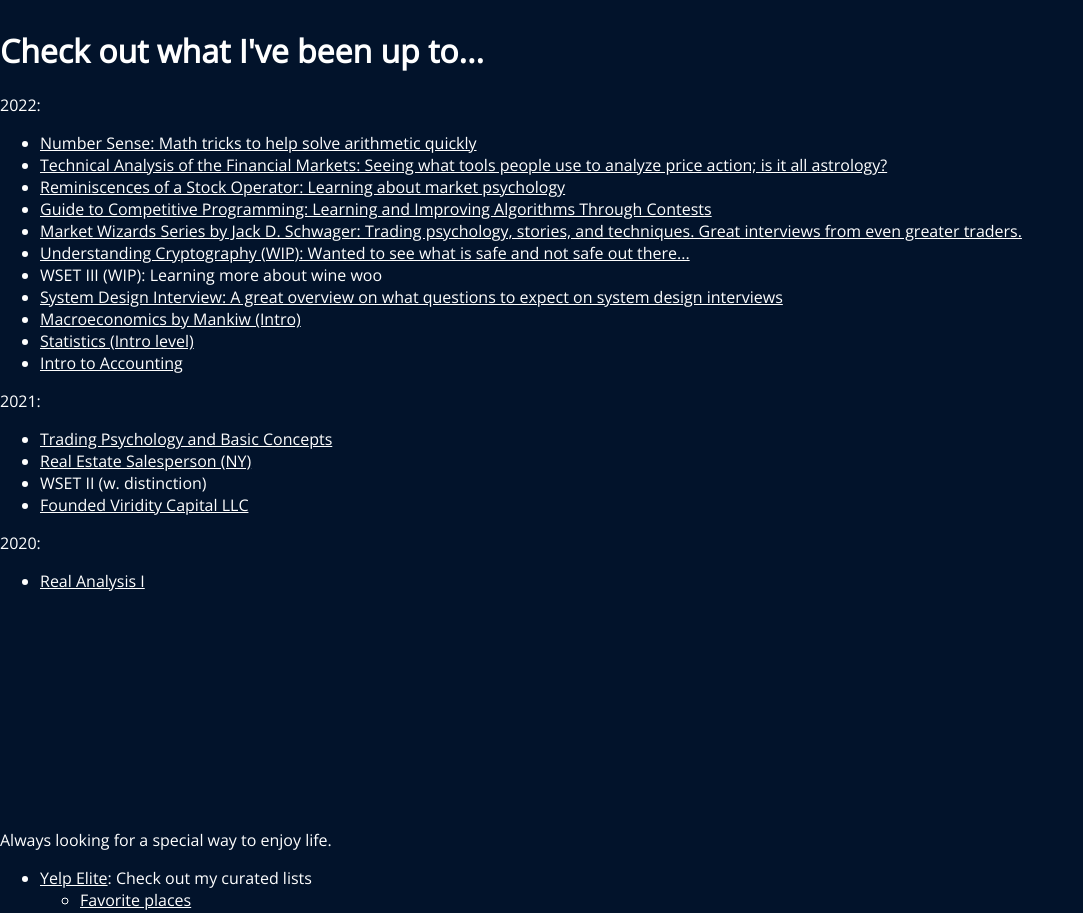
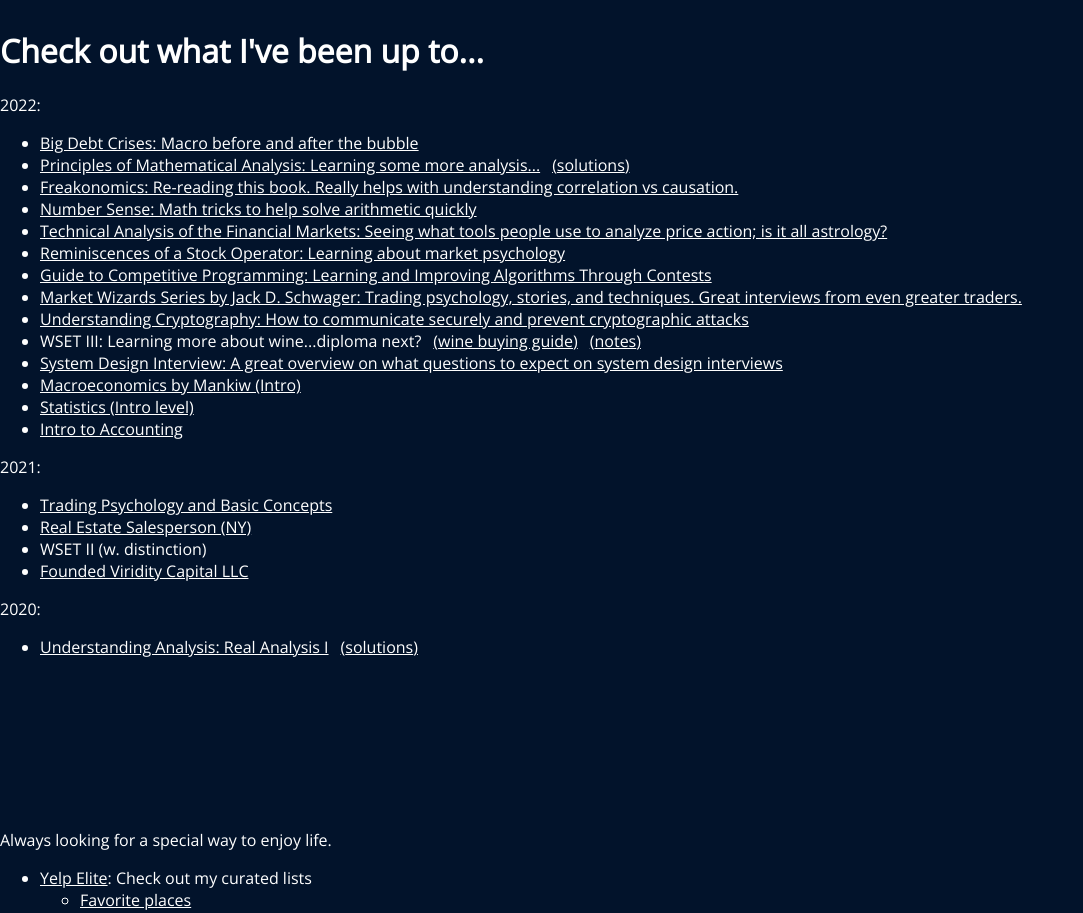
Before and after one commit to mikinty/mikinty.github.io-archive3, a React app: page /#/ in a window 1280 px wide. Shown: the part 2240-3153 px from the top of the page, without its empty margins (0-1083 px from the left). Built offline with nearby package versions, Linux system fonts and the light colour scheme.

Commit message:
Add more links to books I've been reading.
Finished Crypto, added some styling for the lists and ability to add
additional links

```diff
--- a/src/pages/AcademiaPage.js
+++ b/src/pages/AcademiaPage.js
@@ -3,8 +3,23 @@
 const COURSES = {
   2022: [
     {
+      name: "Big Debt Crises: Macro before and after the bubble",
+      link: "https://amzn.to/3GPM4Tb",
+    },
+    {
+      name: "Principles of Mathematical Analysis: Learning some more analysis...",
+      link: "https://amzn.to/3awmSW0",
+      additional_links: {
+        solutions: "https://github.com/mikinty/Baby-Rudin-Solutions",
+      },
+    },
+    {
+      name: "Freakonomics: Re-reading this book. Really helps with understanding correlation vs causation.",
+      link: "https://amzn.to/3NrENM8",
+    },
+    {
       name: "Number Sense: Math tricks to help solve arithmetic quickly",
-      link: "http://bowenpeters.weebly.com/uploads/8/1/1/9/8119969/numbersense.pdf",
+      link: "http://bryantheath.com/number-sense-tricks-manual/",
     },
     {
       name: "Technical Analysis of the Financial Markets: Seeing what tools people use to analyze price action; is it all astrology?",
@@ -23,11 +38,15 @@
       link: "https://github.com/mikinty/Trading-Curriculum#core-concepts",
     },
     {
-      name: "Understanding Cryptography (WIP): Wanted to see what is safe and not safe out there...",
+      name: "Understanding Cryptography: How to communicate securely and prevent cryptographic attacks",
       link: "https://amzn.to/3JrQLCA",
     },
     {
-      name: "WSET III (WIP): Learning more about wine woo",
+      name: "WSET III: Learning more about wine...diploma next?",
+      additional_links: {
+        "wine buying guide": "https://github.com/mikinty/wine-buying-guide",
+        notes: "https://github.com/mikinty/wine-education",
+      },
     },
     {
       name: "System Design Interview: A great overview on what questions to expect on system design interviews",
@@ -65,8 +84,12 @@
   ],
   2020: [
     {
-      name: "Real Analysis I",
-      link: "https://github.com/mikinty/Understanding-Analysis-Abbott-Solutions",
+      name: "Understanding Analysis: Real Analysis I",
+      link: "https://amzn.to/3Nq0qMD",
+      additional_links: {
+        solutions:
+          "https://github.com/mikinty/Understanding-Analysis-Abbott-Solutions",
+      },
     },
   ],
 };
@@ -86,7 +109,25 @@
       );
     }
 
-    return <li key={courseElement.name}>{listElement}</li>;
+    const additional_links =
+      courseElement.additional_links != undefined ? (
+        <div>
+          {Object.entries(courseElement.additional_links).map((entry) => (
+            <a href={entry[1]} style={{ marginLeft: 12 }} key={entry[0]}>
+              ({entry[0]})
+            </a>
+          ))}
+        </div>
+      ) : null;
+
+    return (
+      <li key={courseElement.name}>
+        <div className="li_academia">
+          {listElement}
+          {additional_links}
+        </div>
+      </li>
+    );
   }
 
   renderCourses() {
--- a/src/styles/main.scss
+++ b/src/styles/main.scss
@@ -6,3 +6,4 @@
 
 /*** PAGES ***/
 @import './pages/projects.scss';
+@import './pages/academia.scss';
--- /dev/null
+++ b/src/styles/pages/academia.scss
@@ -0,0 +1,4 @@
+.li_academia {
+  display: flex;
+  flex-direction: horizontal;
+}
```
